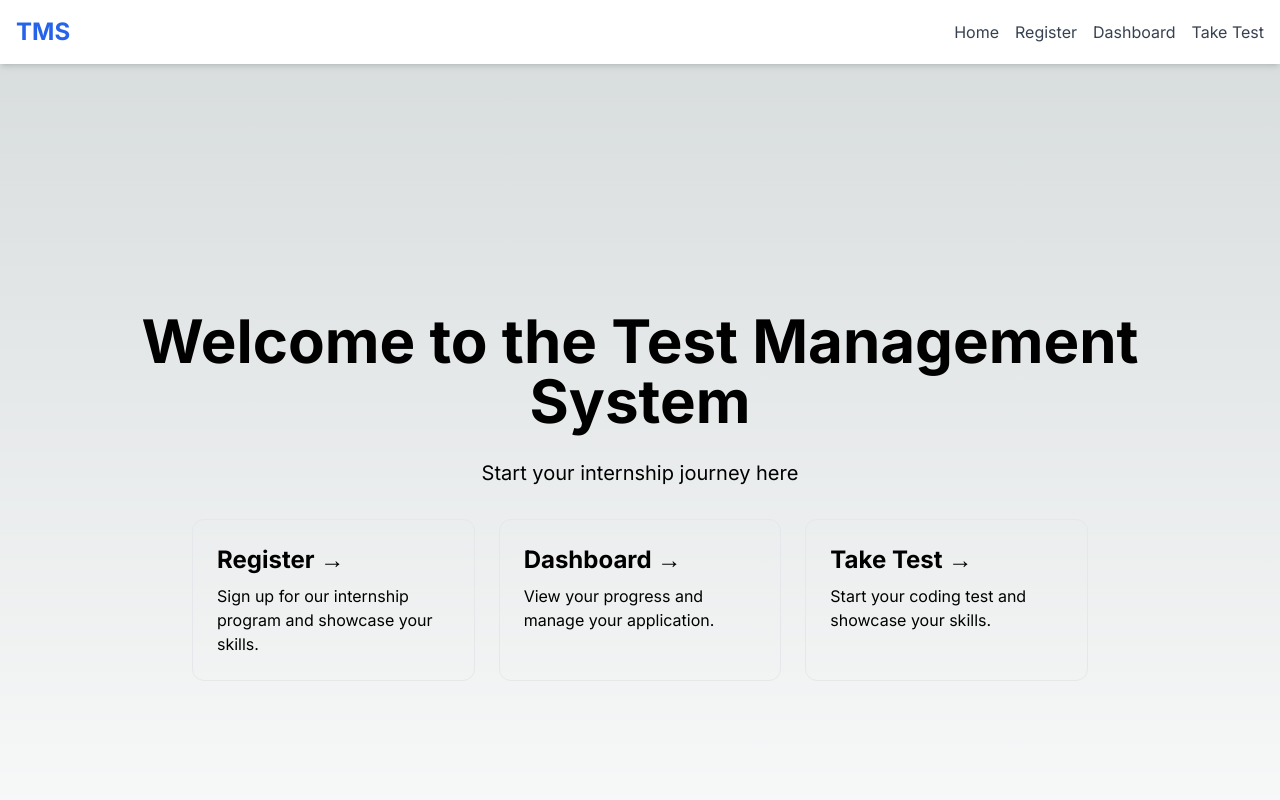
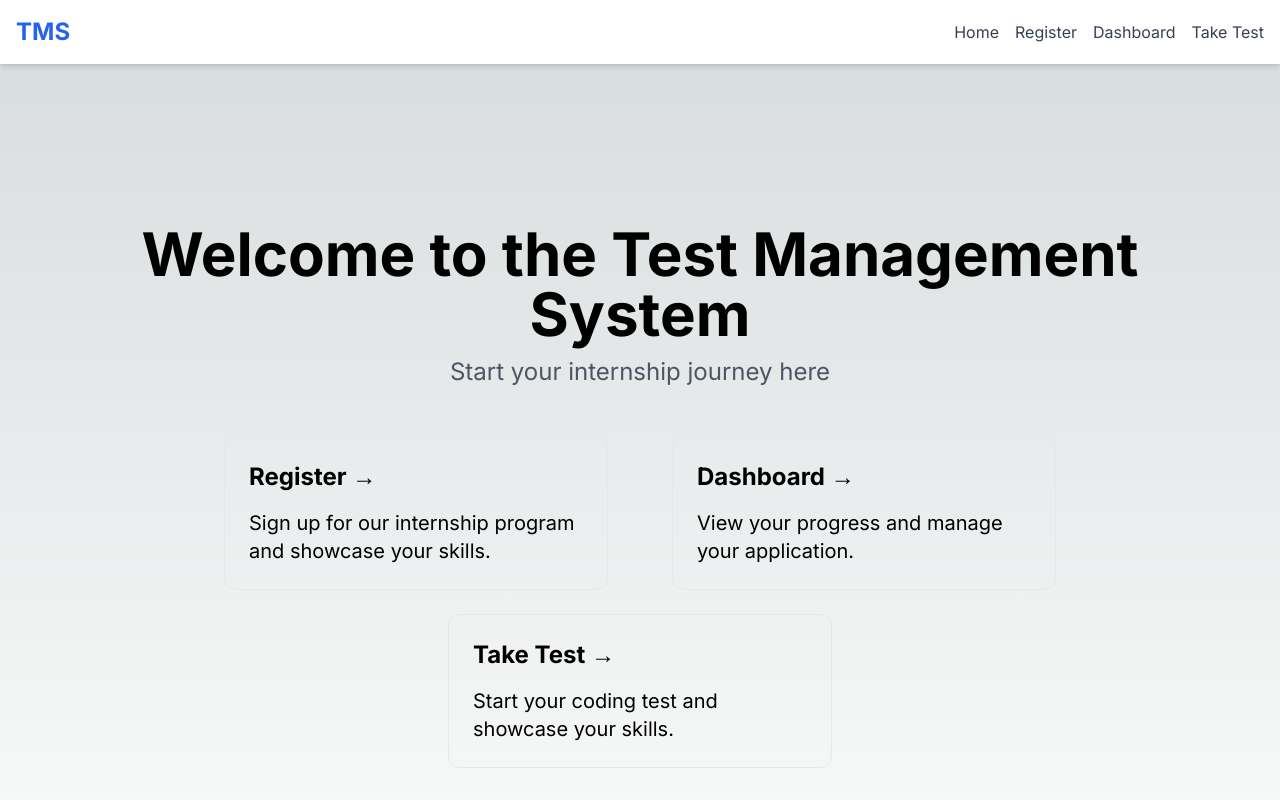
Before and after one commit to SoumyadipRoy16/TMS, a Next.js app: page / in a window 1280 px wide. Shown: the top 800 px of the page. Built offline with nearby package versions, Linux system fonts and the light colour scheme.

Commit message:
Certain Critical Changes

```diff
--- a/src/app/dashboard/page.tsx
+++ b/src/app/dashboard/page.tsx
@@ -10,12 +10,12 @@ export default function Dashboard() {
   const { user } = useAuth()
 
   if (!user) {
-    return <div>Please log in to view the dashboard.</div>
+    return <div className="text-center text-foreground">Please log in to view the dashboard.</div>
   }
 
   return (
     <div className="container mx-auto px-4 py-8">
-      <h1 className="text-3xl font-bold mb-6">Welcome, {user.name}!</h1>
+      <h1 className="text-3xl font-bold mb-6 text-foreground">Welcome, {user.name}!</h1>
       <div className="grid md:grid-cols-2 lg:grid-cols-3 gap-6">
         <ProfileOverview />
         <TestPerformance />
--- a/src/app/page.tsx
+++ b/src/app/page.tsx
@@ -3,40 +3,40 @@ import Link from 'next/link'
 export default function Home() {
   return (
     <div className="flex flex-col items-center justify-center min-h-screen py-2">
-      <main className="flex flex-col items-center justify-center w-full flex-1 px-4 sm:px-20 text-center">
-        <h1 className="text-4xl sm:text-6xl font-bold text-primary mb-4">
+      <main className="flex flex-col items-center justify-center w-full flex-1 px-20 text-center">
+        <h1 className="text-6xl font-bold text-primary">
           Welcome to the Test Management System
         </h1>
-        <p className="mt-3 text-xl text-muted-foreground mb-8">
+        <p className="mt-3 text-2xl text-gray-600">
           Start your internship journey here
         </p>
-        <div className="grid grid-cols-1 md:grid-cols-3 gap-6 w-full max-w-4xl">
+        <div className="flex flex-wrap items-center justify-around max-w-4xl mt-6 sm:w-full">
           <Link
             href="/register"
-            className="p-6 text-left border rounded-xl hover:border-primary transition-colors duration-300"
+            className="p-6 mt-6 text-left border w-96 rounded-xl hover:text-primary focus:text-primary"
           >
-            <h3 className="text-2xl font-bold text-foreground mb-2">Register &rarr;</h3>
-            <p className="text-muted-foreground">
+            <h3 className="text-2xl font-bold">Register &rarr;</h3>
+            <p className="mt-4 text-xl">
               Sign up for our internship program and showcase your skills.
             </p>
           </Link>
 
           <Link
             href="/dashboard"
-            className="p-6 text-left border rounded-xl hover:border-primary transition-colors duration-300"
+            className="p-6 mt-6 text-left border w-96 rounded-xl hover:text-primary focus:text-primary"
           >
-            <h3 className="text-2xl font-bold text-foreground mb-2">Dashboard &rarr;</h3>
-            <p className="text-muted-foreground">
+            <h3 className="text-2xl font-bold">Dashboard &rarr;</h3>
+            <p className="mt-4 text-xl">
               View your progress and manage your application.
             </p>
           </Link>
 
           <Link
             href="/test"
-            className="p-6 text-left border rounded-xl hover:border-primary transition-colors duration-300"
+            className="p-6 mt-6 text-left border w-96 rounded-xl hover:text-primary focus:text-primary"
           >
-            <h3 className="text-2xl font-bold text-foreground mb-2">Take Test &rarr;</h3>
-            <p className="text-muted-foreground">
+            <h3 className="text-2xl font-bold">Take Test &rarr;</h3>
+            <p className="mt-4 text-xl">
               Start your coding test and showcase your skills.
             </p>
           </Link>
```
